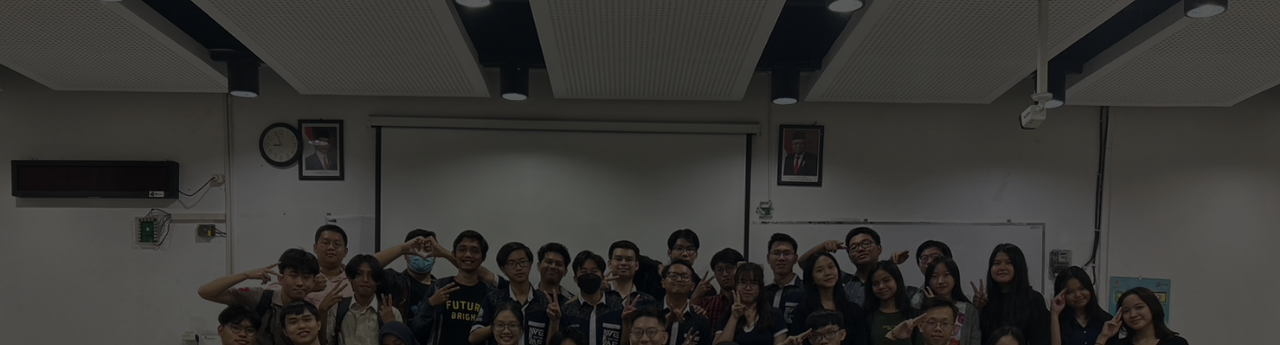
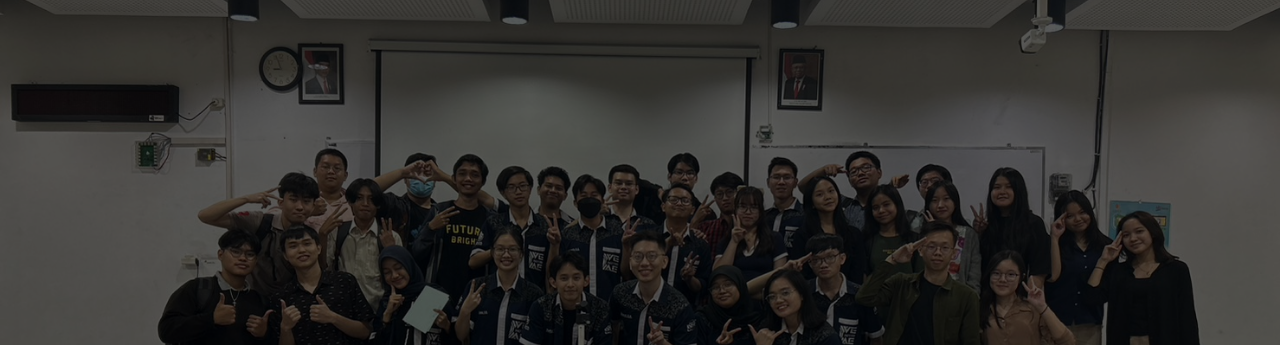
Before and after one commit to Styaaa/new-ksm, a website: page index.html in a window 1280 px wide. Shown: the part 83-428 px from the top of the page. Drawn offline with nearby package versions, Linux system fonts and the light colour scheme.

Commit message:
update style.css

```diff
--- a/style/style.css
+++ b/style/style.css
@@ -16,7 +16,7 @@ body {
 .home {
     position: relative;
     z-index: -1;
-    height: 100%;
+    height: 100vh;
     width: 100%;
     top: 0px;
     bottom: 0px;
@@ -54,7 +54,7 @@ radial-gradient(at 15% 23%, hsla(248,100%,76%,1) 0px, transparent 50%); */
     background-color: black;
     position: absolute;
     width: 100%;
-    height: 100%;
+    height: 100vh;
     filter: opacity(65%);
     z-index: 1;
 
@@ -63,7 +63,7 @@ radial-gradient(at 15% 23%, hsla(248,100%,76%,1) 0px, transparent 50%); */
 .home-content img {
     width: 100%;
     object-fit: cover;
-    height: 120%;
+    height: 100%;
     z-index: 0;
     position: relative;
 
```
Also changed, not shown: dist/output.css.
